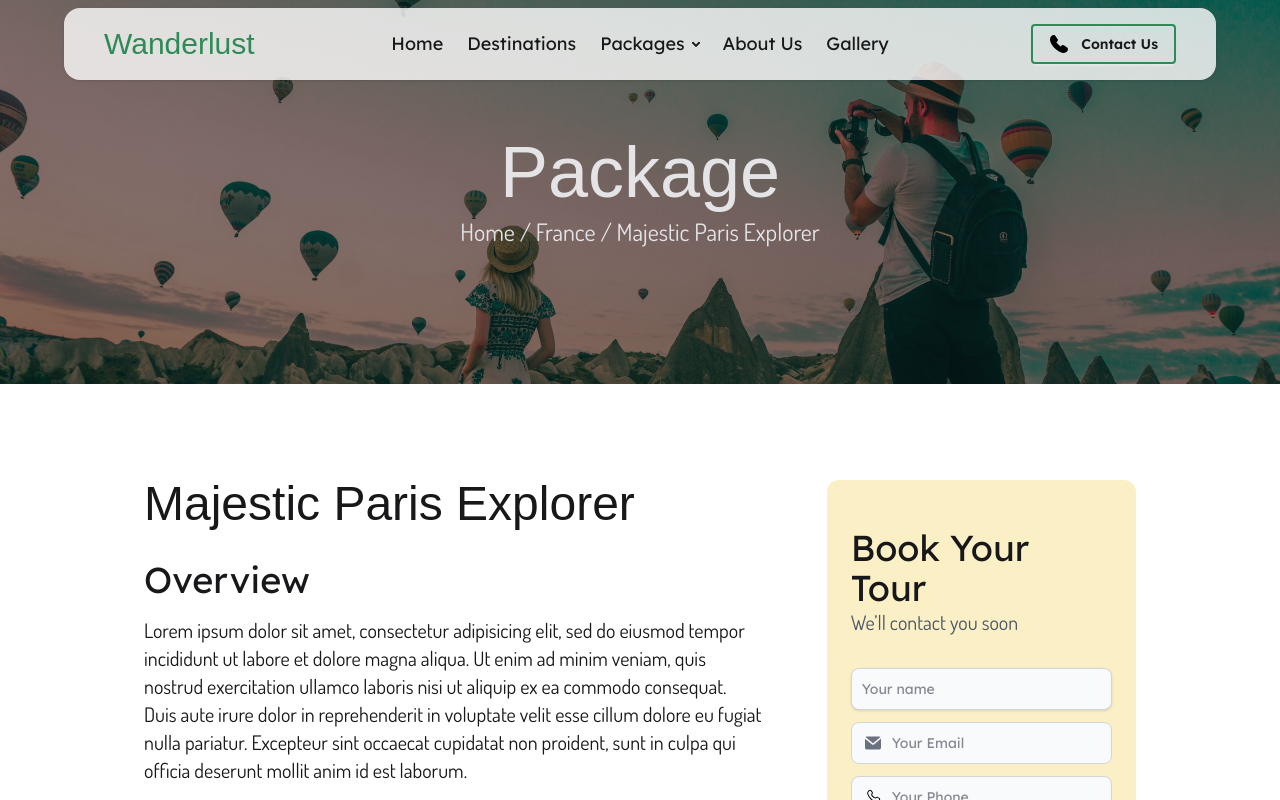
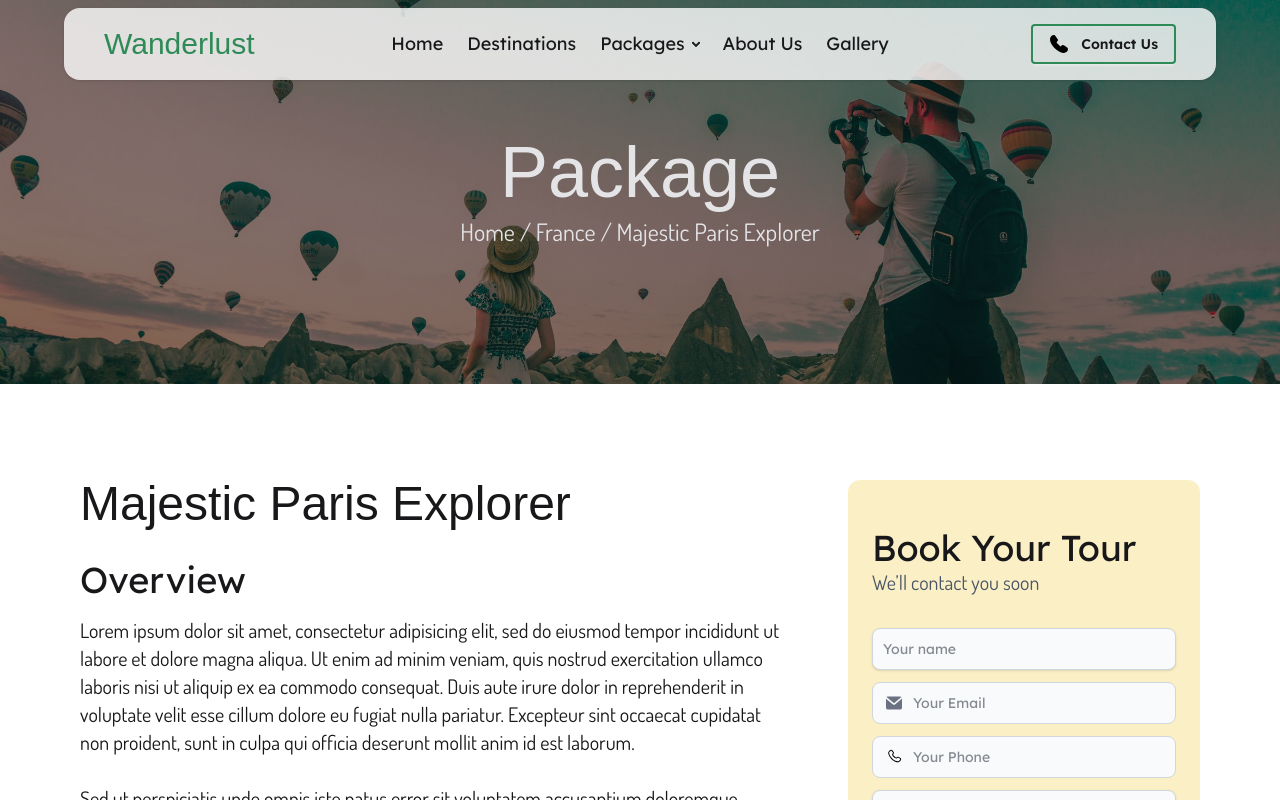
Before and after one commit to enshift-digital/wanderlust-travel, a Next.js app: page /destinations/des1/pkg1 in a window 1280 px wide. Shown: the top 800 px of the page. Built offline with nearby package versions, Linux system fonts and the light colour scheme; a web font is replaced by a local one.

Commit message:
Make package page responsive

```diff
--- a/app/destinations/[destinationId]/[packageId]/page.tsx
+++ b/app/destinations/[destinationId]/[packageId]/page.tsx
@@ -65,7 +65,7 @@ const PackagePage = () => {
           </div>
         </div>
       </section>
-      <section className="px-8 lg:px-36 py-24 flex gap-16 flex-col-reverse lg:flex-row">
+      <section className="px-8 lg:px-20 2xl:px-36 py-24 flex gap-16 flex-col-reverse lg:flex-row">
         <section className="basis-8/12">
           <h1 className={`${pattaya.className} text-5xl`}>
             {currentPackage?.name}
```
